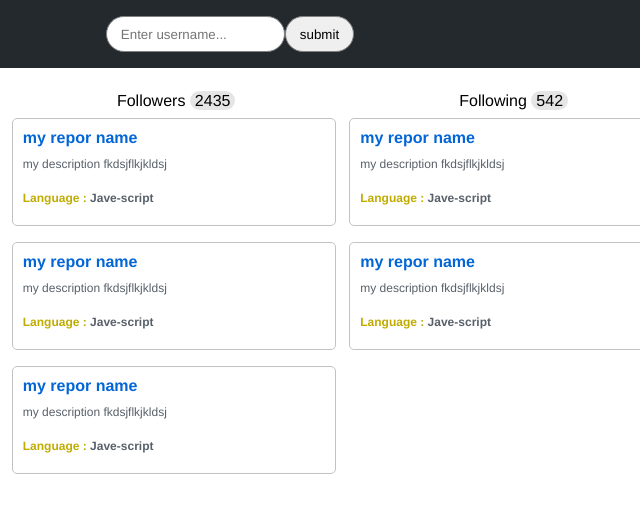
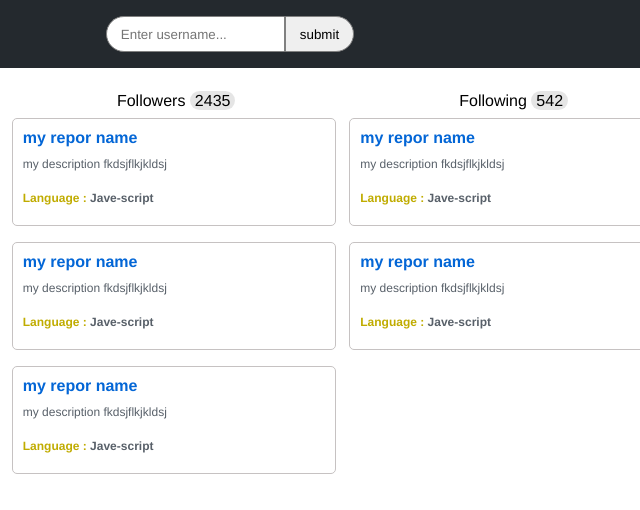
Before and after one commit to FACG2/getGitHub, a website: page public/index.html in a window 1280 px wide. Shown: the full height of the page, 410-1050 px from the left. Drawn offline with Linux system fonts and the light colour scheme.

Commit message:
styling search input , and add token to tarvis

```diff
--- a/public/css/style.css
+++ b/public/css/style.css
@@ -23,13 +23,17 @@ nav{
 nav form{
   margin: 0 auto;
   display: table;
+  font-size: 0;
 }
 nav input{
   height: 36px;
   box-sizing: border-box;
-  border-radius: 26px;
+  border-radius: 0 26px 26px 0;
   border: 1px solid gray;
   padding: 0 14px;
+}
+#searchForm input:nth-child(1){
+  border-radius: 26px 0 0 26px;
 }
 .main{
   display: flex;
```
Also changed, not shown: .travis.yml.
